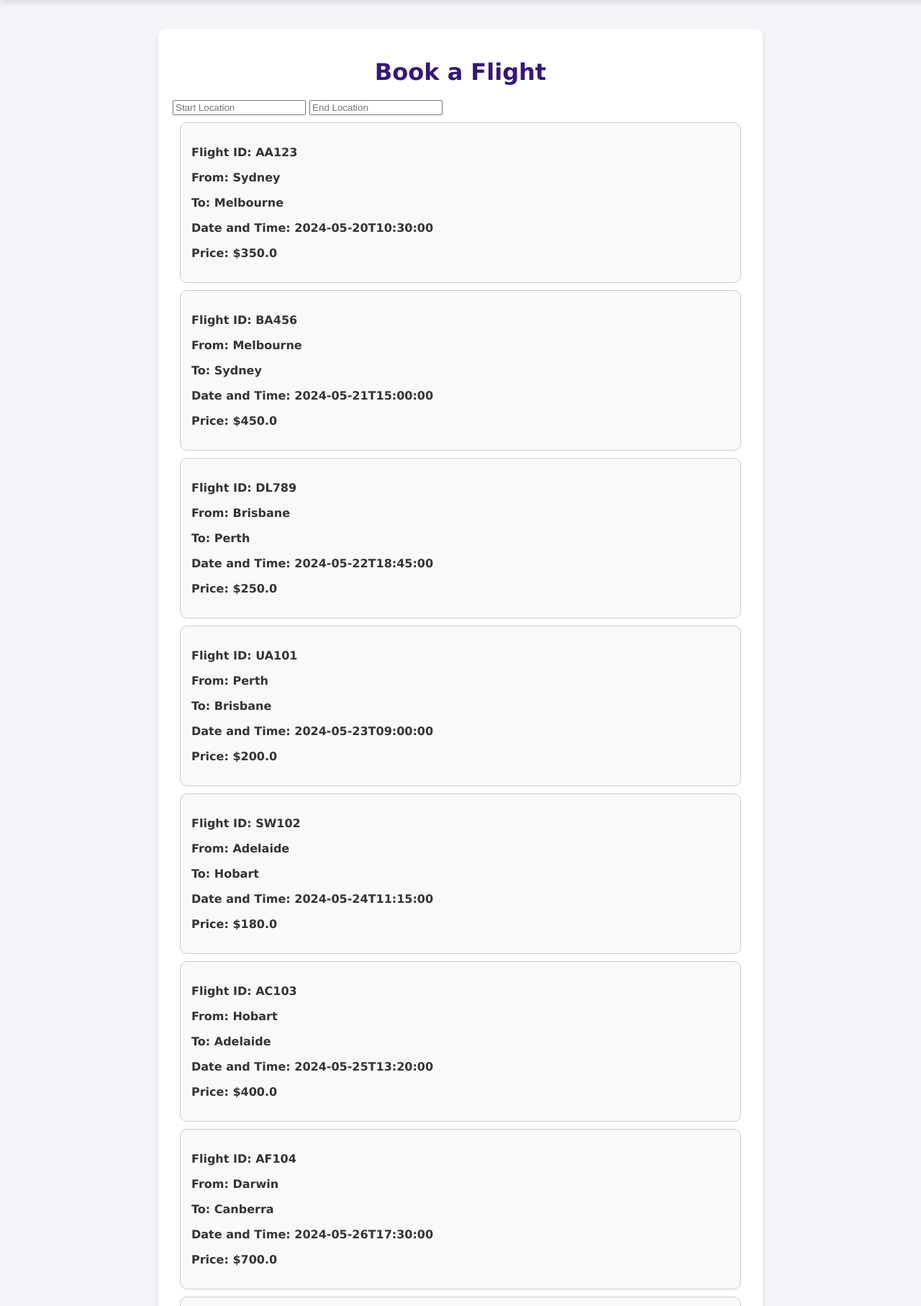
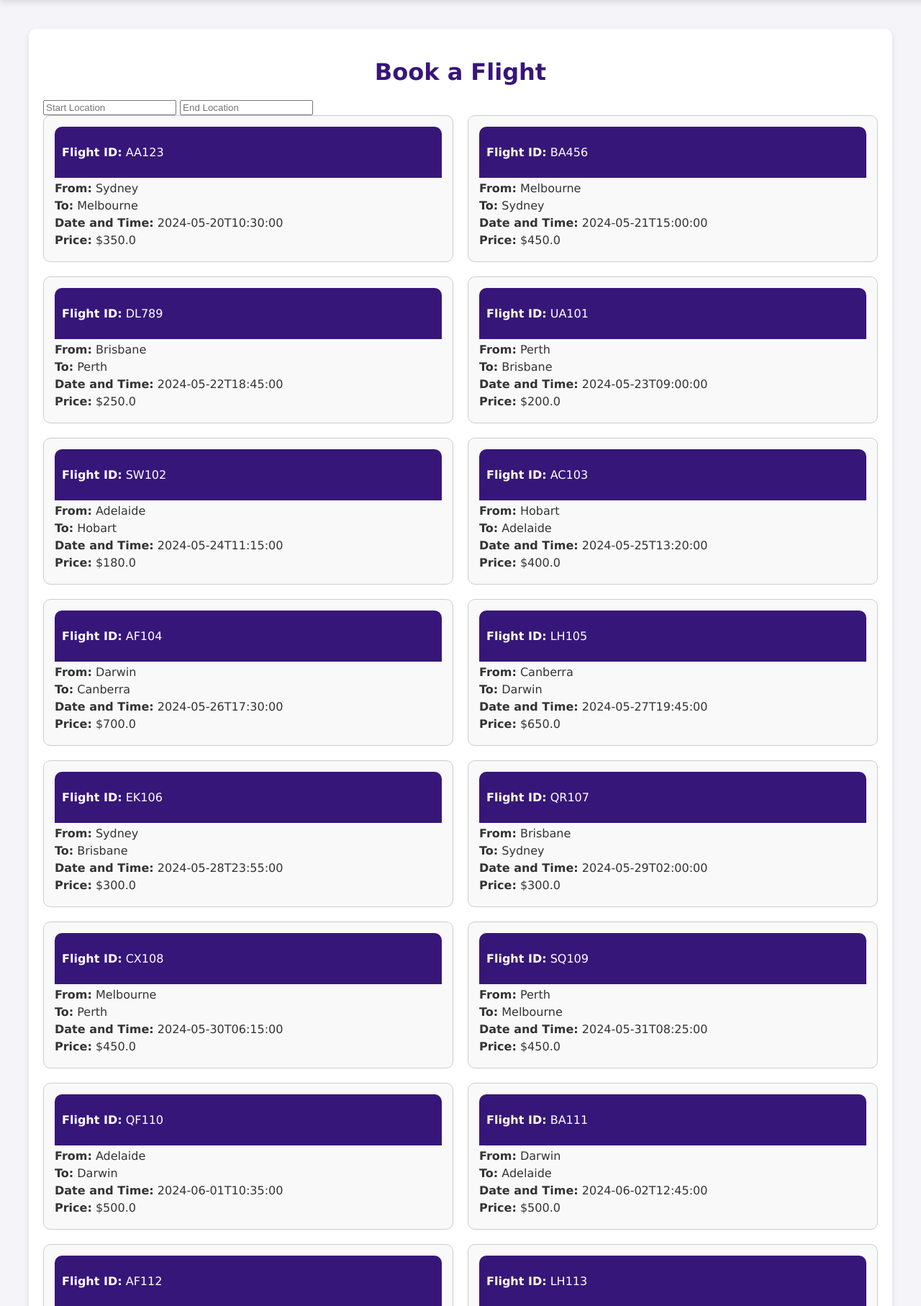
Before and after one commit to Cameron-p-Carter/214, a Flask app: page /book in a window 1280 px wide. Shown: the part 153-1967 px from the top of the page at 72% size. Run offline with Flask 3, Linux system fonts and the light colour scheme; the visitor is signed in with stand-in values (Sample User, id 1).

Commit message:
css changes

```diff
--- a/flightdata.json
+++ b/flightdata.json
@@ -22,7 +22,6 @@
             "C1",
             "C2",
             "D2",
-            "E1",
             "E2"
         ]
     },
@@ -34,7 +33,6 @@
         "flight_destination_location": "Perth",
         "flight_price": 250.0,
         "flight_available_seats": [
-            "A1",
             "A2",
             "B1",
             "B2",
@@ -54,7 +52,6 @@
         "flight_destination_location": "Brisbane",
         "flight_price": 200.0,
         "flight_available_seats": [
-            "A1",
             "A2",
             "B1",
             "B2",
--- a/static/styles.css
+++ b/static/styles.css
@@ -87,7 +87,7 @@ body {
     border-radius: 10px;
     box-shadow: 0 4px 8px rgba(0,0,0,0.1);
     margin: 20px auto;
-    max-width: 800px;
+    max-width: 1200px;
 }
 
 .login-container h1, .register-container h1, .booking-container h1, .checkout-container h1, .services-container h1 {
@@ -125,27 +125,40 @@ form button:hover {
     background-color: #6C34DA;
 }
 
-/* Booking Styles */
-.flight-box {
+/* Grid Styles */
+.flight-grid, .booking-grid {
+    display: grid;
+    grid-template-columns: repeat(auto-fit, minmax(400px, 1fr));
+    gap: 20px;
+}
+
+/* Box Styles */
+.flight-box, .booking-box {
     border: 1px solid #ccc;
     border-radius: 10px;
     padding: 15px;
-    margin: 10px;
     background-color: #f9f9f9;
-    cursor: pointer;
     transition: background-color 0.3s;
 }
 
-.flight-box:hover {
+.flight-box:hover, .booking-box:hover {
     background-color: #e0f7fa;
 }
 
-.flight-box input {
+.flight-box input, .booking-box input {
     display: none;
 }
 
-.flight-box.selected {
-    background-color: #e0f7fa;
+.flight-header, .booking-header {
+    background-color: #371679;
+    color: #fff;
+    padding: 10px;
+    border-top-left-radius: 10px;
+    border-top-right-radius: 10px;
+}
+
+.flight-details p, .booking-details p {
+    margin: 5px 0;
 }
 
 /* Seat Styles */
--- a/templates/booking.html
+++ b/templates/booking.html
@@ -1,13 +1,30 @@
-<!DOCTYPE html>
-<html lang="en">
-<head>
-    <meta charset="UTF-8">
-    <meta name="viewport" content="width=device-width, initial-scale=1.0">
-    <link rel="stylesheet" href="{{ url_for('static', filename='styles.css') }}">
-    <title>Book a Flight</title>
-    <style>
-
-    </style>
+{% extends "base.html" %}
+{% block title %}Book a Flight{% endblock %}
+{% block content %}
+    <div class="booking-container">
+        <h1>Book a Flight</h1>
+        <input type="text" id="startLocation" placeholder="Start Location" onkeyup="filterFlights()">
+        <input type="text" id="endLocation" placeholder="End Location" onkeyup="filterFlights()">
+        <form action="{{ url_for('checkout') }}" method="get">
+            <div class="flight-grid">
+                {% for flight in flights %}
+                    <div class="flight-box" data-flight="{{ flight.getFlightId() }} - {{ flight.getFlightDepartingLocation() }} to {{ flight.getFlightDestinationLocation() }} at {{ flight.getFlightTime() }} - ${{ flight.getFlightPrice() }}">
+                        <input type="radio" name="flight_id" value="{{ flight.getFlightId() }}">
+                        <div class="flight-header">
+                            <p><strong>Flight ID:</strong> {{ flight.getFlightId() }}</p>
+                        </div>
+                        <div class="flight-details">
+                            <p><strong>From:</strong> {{ flight.getFlightDepartingLocation() }}</p>
+                            <p><strong>To:</strong> {{ flight.getFlightDestinationLocation() }}</p>
+                            <p><strong>Date and Time:</strong> {{ flight.getFlightTime() }}</p>
+                            <p><strong>Price:</strong> ${{ flight.getFlightPrice() }}</p>
+                        </div>
+                    </div>
+                {% endfor %}
+            </div>
+            <button type="submit" class="submit-button">Book Flight</button>
+        </form>
+    </div>
     <script>
         function filterFlights() {
             var startLocation = document.getElementById('startLocation').value.toLowerCase();
@@ -28,44 +45,5 @@
                 }
             }
         }
-
-        function selectFlight(element) {
-            var flightBoxes = document.getElementsByClassName('flight-box');
-            for (var i = 0; i < flightBoxes.length; i++) {
-                flightBoxes[i].classList.remove('selected');
-                flightBoxes[i].getElementsByTagName('input')[0].checked = false;
-            }
-            element.classList.add('selected');
-            element.getElementsByTagName('input')[0].checked = true;
-        }
     </script>
-</head>
-<body>
-    {% extends "base.html" %}
-    {% block title %}Book a Flight{% endblock %}
-    {% block content %}
-    <div class="booking-container">
-        <h1>Book a Flight</h1>
-        <div class="flight-search">
-            <input type="text" id="startLocation" placeholder="Start Location" onkeyup="filterFlights()">
-            <input type="text" id="endLocation" placeholder="End Location" onkeyup="filterFlights()">
-        </div>
-        <form action="{{ url_for('checkout') }}" method="post" class="flight-list">
-            <div class="flight-list">
-                {% for flight in flights %}
-                <label class="flight-box" data-flight="{{ flight.getFlightId() }} - {{ flight.getFlightDepartingLocation() }} to {{ flight.getFlightDestinationLocation() }} at {{ flight.getFlightTime() }} - ${{ flight.getFlightPrice() }}" onclick="selectFlight(this)">
-                    <input type="radio" name="flight_id" value="{{ flight.getFlightId() }}">
-                    <p><strong>Flight ID:</strong> {{ flight.getFlightId() }}</p>
-                    <p><strong>From:</strong> {{ flight.getFlightDepartingLocation() }}</p>
-                    <p><strong>To:</strong> {{ flight.getFlightDestinationLocation() }}</p>
-                    <p><strong>Date and Time:</strong> {{ flight.getFlightTime() }}</p>
-                    <p><strong>Price:</strong> ${{ flight.getFlightPrice() }}</p>
-                </label>
-                {% endfor %}
-            </div>
-            <button type="submit" class="submit-button">Book Flight</button>
-        </form>
-    </div>
-</body>
-</html>
 {% endblock %}
--- a/userdata.json
+++ b/userdata.json
@@ -99,6 +99,24 @@
                     "seat_number": "D1"
                 }
             ]
+        },
+        {
+            "username": "t11",
+            "password": "t11",
+            "flight_booked_ids": [
+                {
+                    "flight_id": "BA456",
+                    "seat_number": "E1"
+                },
+                {
+                    "flight_id": "DL789",
+                    "seat_number": "A1"
+                },
+                {
+                    "flight_id": "UA101",
+                    "seat_number": "A1"
+                }
+            ]
         }
     ]
 }
```
Also changed, not shown: other parts of static/styles.css (+11 -18 lines), templates/checkout.html (+18 -32 lines), templates/myBookings.html (+6 -14 lines).
